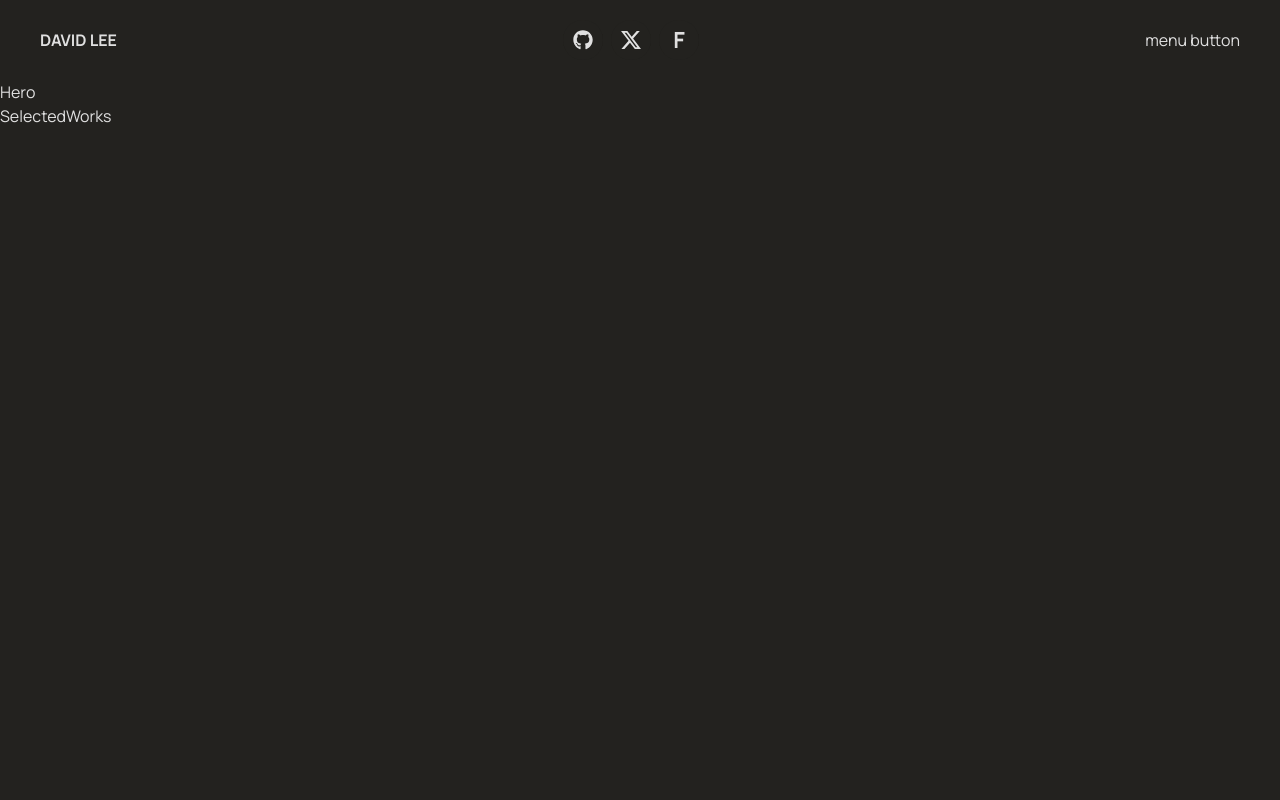
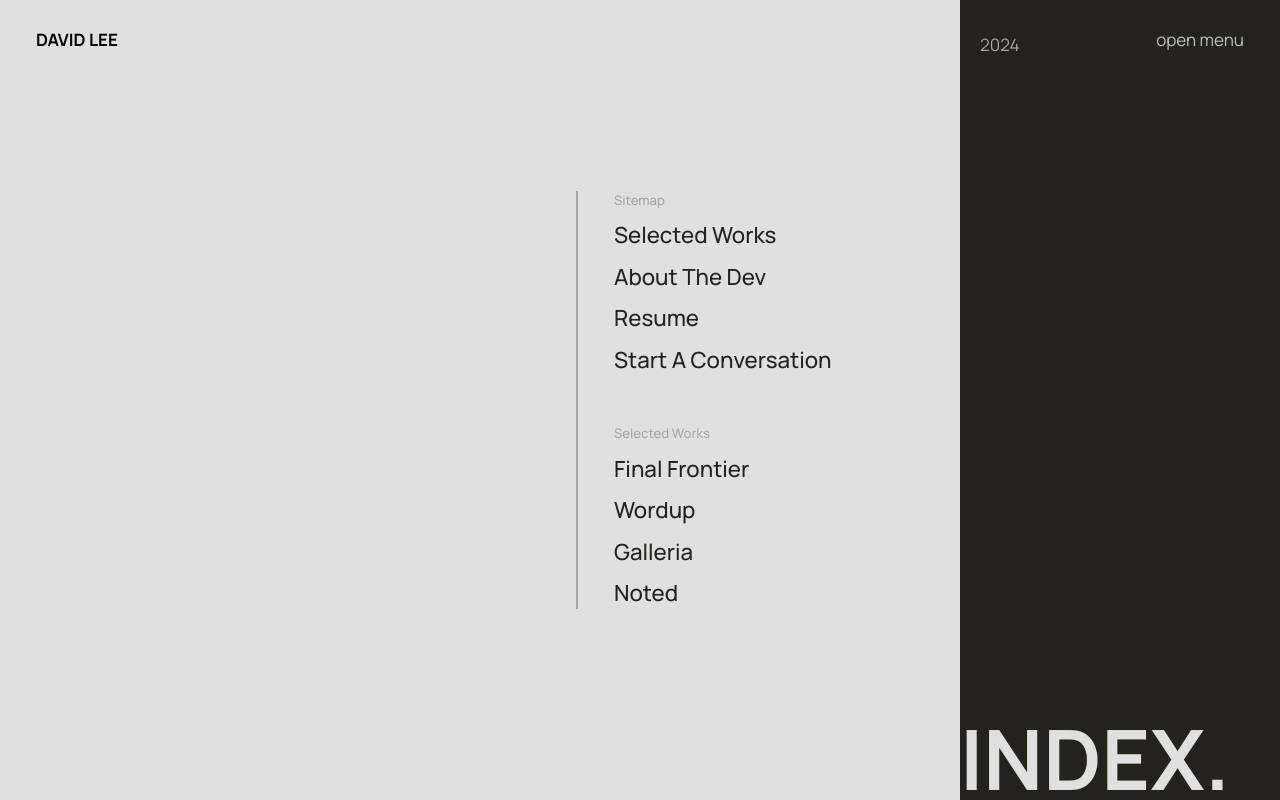
Before and after one commit to DLee1993/dev_portfolio, a React (Vite) app: page / in a window 1280 px wide. Shown: the top 800 px of the page. Built offline with nearby package versions, Linux system fonts and the light colour scheme.

Commit message:
added menu

```diff
--- a/src/App.jsx
+++ b/src/App.jsx
@@ -1,18 +1,86 @@
-import Header from "./components/Header";
-import Hero from "./components/Hero";
-import SelectedWorks from "./components/SelectedWorks";
-import Contact from "./components/Contact";
-import { useState } from "react";
+import { useRef, useState } from "react";
+import gsap from "gsap";
+import { useGSAP } from "@gsap/react";
+import { links, projectLiveSiteLinks } from "./data/data";
+import { useLenis } from "@studio-freight/react-lenis";
+
 function App() {
-    const [menu, setMenu] = useState(false);
+    const lenis = useLenis();
+    const [menuOpen, setMenuOpen] = useState(false);
+    const menu = useRef();
+    const menuBtn = useRef();
+    const tl = gsap.timeline({ paused: true });
+
+    useGSAP(() => {
+        // gsap.set(menu.current, {
+        //     opacity: 0,
+        //     pointerEvents: "none",
+        // });
+
+        tl.to(menu.current, {
+            opacity: 1,
+            pointerEvents: "auto",
+        });
+    });
+
+    const scrollTo = (e, link) => {
+        e.preventDefault();
+
+        lenis.scrollTo(link);
+    };
+
     return (
         <>
-            <Header setMenu={setMenu} menu={menu} />
-            <main className="h-[200vh]">
-                <Hero />
-                <SelectedWorks />
-            </main>
-            <Contact />
+            <header className="sticky top-0 z-50 min-h-20 flex justify-between items-center mix-blend-difference componentXPadding">
+                <a href="/" className="uppercase font-bold" onClick={(e) => scrollTo(e, 0)}>
+                    david lee
+                </a>
+                <button id="menuBtn" ref={menuBtn} aria-label="open menu">
+                    {menuOpen ? "close menu" : "open menu"}
+                </button>
+            </header>
+            <main className="h-[200vh]">main</main>
+            <footer>footer</footer>
+
+            {/* ***************************************************************************** */}
+            {/* Global Menu */}
+            <section id="menu" ref={menu} className="fixed top-0 left-0 flex w-screen h-screen">
+                <section className="w-full lg:w-3/4 flex justify-between items-center bg-csWhite componentPadding">
+                    <figure className="hidden md:block w-3/5"></figure>
+                    <aside className="w-full md:w-2/5 h-full lg:h-auto flex flex-col justify-center items-start space-y-12 border-l-[2px] lg:border-csGrey text-lg md:bg-csBlack lg:bg-transparent componentXPadding">
+                        <ul className="text-csBlack md:text-csWhite lg:text-csBlack font-medium capitalize space-y-2">
+                            <li className="text-sm capitalize text-csGrey">sitemap</li>
+                            {links.map((link, index) => (
+                                <li key={index} className="menuHoverEffect">
+                                    <a
+                                        href={link.linkHref}
+                                        download={link.download}
+                                        onClick={(e) => scrollTo(e, link.linkHref)}
+                                    >
+                                        {link.linkName}
+                                    </a>
+                                </li>
+                            ))}
+                        </ul>
+                        <ul className="text-csBlack md:text-csWhite lg:text-csBlack font-medium capitalize space-y-2">
+                            <li className="text-sm capitalize text-csGrey">selected works</li>
+                            {projectLiveSiteLinks.map((link, index) => (
+                                <li key={index} className="menuHoverEffect">
+                                    <a href={link.linkHref} target="_blank">
+                                        {link.linkName}
+                                    </a>
+                                </li>
+                            ))}
+                        </ul>
+                    </aside>
+                </section>
+                <section className="relative hidden lg:block w-1/4 h-full md:bg-csBlack">
+                    <p className="mt-8 ml-5 text-csGrey">2024</p>
+                    <p className="absolute bottom-0 left-0 text-4xl lg:text-5xl font-bold uppercase leading-none">
+                        index.
+                    </p>
+                </section>
+            </section>
         </>
     );
 }
--- a/src/components/Contact.jsx
+++ /dev/null
@@ -1,5 +0,0 @@
-const Contact = () => {
-    return <footer>Contact</footer>;
-};
-
-export default Contact;
--- a/src/components/Header.jsx
+++ /dev/null
@@ -1,65 +0,0 @@
-/* eslint-disable react/prop-types */
-import { useLenis } from "@studio-freight/react-lenis";
-import { FaGithub } from "react-icons/fa";
-import { BsTwitterX } from "react-icons/bs";
-const Header = () => {
-    const lenis = useLenis();
-
-    function scrollToTop() {
-        lenis.scrollTo(0);
-    }
-
-    return (
-        <header
-            id="header"
-            className="min-h-20 sticky top-0 flex justify-between items-center componentXPadding"
-        >
-            <p onClick={scrollToTop} className="uppercase font-bold cursor-pointer">
-                david lee
-            </p>
-            <nav>
-                <ul className="flex gap-x-2">
-                    <li>
-                        <a
-                            href="https://github.com/DLee1993"
-                            target="_blank"
-                            className="relative w-10 h-10 hover:w-36 flex justify-start px-3 items-center bg-csBlack hover:bg-csWhite text-csBlack transition-all duration-300 rounded-full overflow-hidden group"
-                        >
-                            @DLee1993
-                            <span className="w-10 h-10 flex justify-center items-center absolute top-0 right-0 bg-csBlack text-csWhite p-2 rounded-full group-hover:scale-90 transition-colors">
-                                <FaGithub size="1.25rem" />
-                            </span>
-                        </a>
-                    </li>
-                    <li>
-                        <a
-                            href="https://twitter.com/David_Lee147"
-                            target="_blank"
-                            className="relative w-10 h-10 hover:w-40 flex justify-start px-2 items-center bg-csBlack hover:bg-csWhite text-csBlack transition-all duration-300 rounded-full overflow-hidden group"
-                        >
-                            @david_lee147
-                            <span className="w-10 h-10 flex justify-center items-center absolute top-0 right-0 bg-csBlack text-csWhite p-2 rounded-full group-hover:scale-90 transition-colors">
-                                <BsTwitterX size="1.25rem" />
-                            </span>
-                        </a>
-                    </li>
-                    <li>
-                        <a
-                            href="https://www.frontendmentor.io/profile/DLee1993"
-                            target="_blank"
-                            className="relative w-10 h-10 hover:w-36 flex justify-start px-3 items-center bg-csBlack hover:bg-csWhite text-csBlack transition-all duration-300 rounded-full overflow-hidden group"
-                        >
-                            @DLee1993
-                            <span className="w-10 h-10 flex justify-center items-center text-lg font-bold absolute top-0 right-0 bg-csBlack text-csWhite p-2 rounded-full group-hover:scale-90 transition-colors">
-                                F
-                            </span>
-                        </a>
-                    </li>
-                </ul>
-            </nav>
-            <button role="menuButton">menu button</button>
-        </header>
-    );
-};
-
-export default Header;
--- a/src/components/Hero.jsx
+++ /dev/null
@@ -1,7 +0,0 @@
-const Hero = () => {
-  return (
-    <div>Hero</div>
-  )
-}
-
-export default Hero
--- a/src/components/SelectedWorks.jsx
+++ /dev/null
@@ -1,7 +0,0 @@
-const SelectedWorks = () => {
-  return (
-    <div>SelectedWorks</div>
-  )
-}
-
-export default SelectedWorks
--- a/src/data/data.js
+++ b/src/data/data.js
@@ -1,3 +1,5 @@
+import Resume from "/assets/Resume.docx";
+
 export const projects = [
     {
         title: "Final Frontier",
@@ -57,3 +59,45 @@ export const components = [
         image: "assets/vincentas-liskauskas-TPhZnl2NEws-unsplash 1.webp",
     },
 ];
+
+export const links = [
+    {
+        linkName: "selected works",
+        linkHref: "#selectedworks",
+        download: false,
+    },
+    {
+        linkName: "about the dev",
+        linkHref: "#aboutme",
+        download: false,
+    },
+    {
+        linkName: "resume",
+        linkHref: Resume,
+        download: true,
+    },
+    {
+        linkName: "start a conversation",
+        linkHref: "#contactme",
+        download: false,
+    },
+];
+
+export const projectLiveSiteLinks = [
+    {
+        linkName: "Final Frontier",
+        linkHref: "#selectedworks",
+    },
+    {
+        linkName: "Wordup",
+        linkHref: "#aboutme",
+    },
+    {
+        linkName: "Galleria",
+        linkHref: "#link",
+    },
+    {
+        linkName: "Noted",
+        linkHref: "#contactme",
+    },
+];
--- a/src/index.css
+++ b/src/index.css
@@ -4,7 +4,7 @@
 
 @layer base {
     body {
-        @apply font-Manrope bg-csBlack text-csWhite;
+        @apply font-Manrope bg-csBlack text-csWhite text-base;
     }
 
     body::-webkit-scrollbar {
@@ -57,6 +57,10 @@
 
 @layer components {
     .componentXPadding {
-        @apply px-10;
+        @apply px-5 sm:px-7 md:px-9;
+    }
+
+    .menuHoverEffect {
+        @apply hover:scale-110 focus-within:scale-110 motion-safe:transition-transform duration-1000;
     }
 }
```
Also changed, not shown: public/assets/favicon.svg (added), 1 other file (tests, documents, lock files or other folders).
